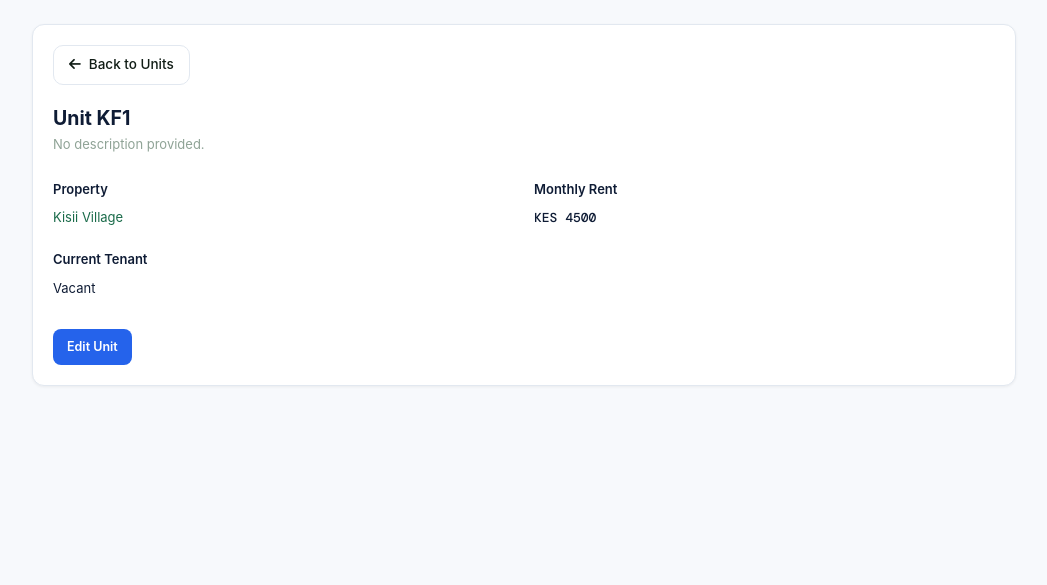
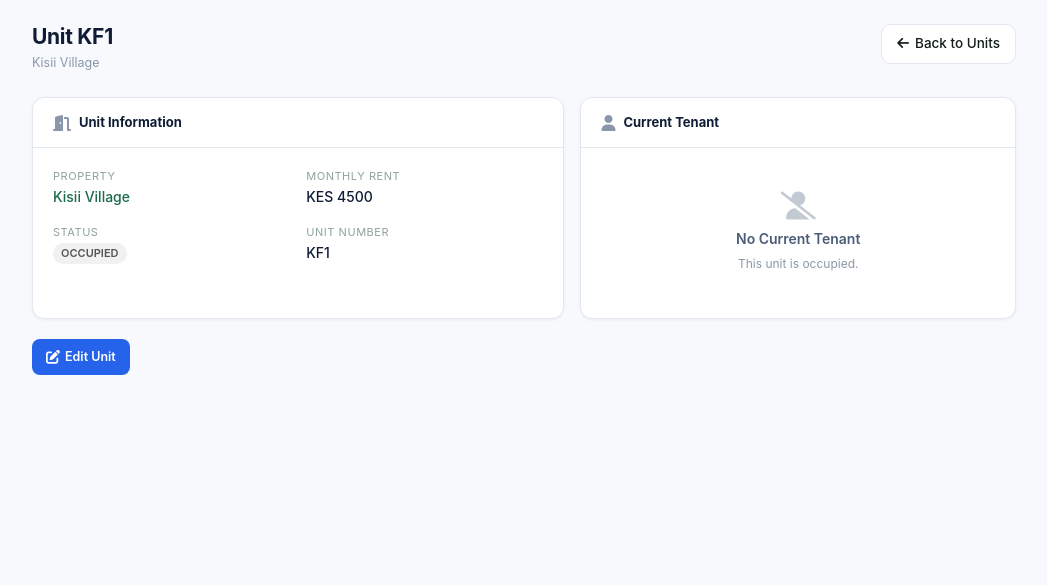
Before and after one commit to J-ohnP-aul/house_management, a Django app: page /properties/unit/detail/3/ in a window 1280 px wide. Shown: the top 585 px of the page, without its empty margins (232-1279 px from the left). Run offline with Django 5.2, Linux system fonts and the light colour scheme; data comes from the database, SQL or seed files in the repository; parts of the project's set-up code (start-up, migrations or seed data) failed here and were passed over.

Commit message:
edited  unit page

```diff
--- a/properties/views.py
+++ b/properties/views.py
@@ -123,5 +123,4 @@ def unit_edit(request, pk):
     return render(request, 'units/unit_form.html', {'form': form})
 def unit_detail(request, id):
     unit = get_object_or_404(Unit, id=id)
-    # tenant =
     return render(request, 'units/u_detail.html', {'unit':unit})
--- a/templates/units/u_detail.html
+++ b/templates/units/u_detail.html
@@ -1,52 +1,143 @@
 {% extends 'base.html' %}
+{% load static %}
 
-{% block title %}Unit Details | Rental Manager{% endblock %}
-{% block topbar_title %}Unit Details{% endblock %}
+{% block title %}Unit {{ unit.unit_number }} | Rental Manager{% endblock %}
+{% block topbar_title %}Unit {{ unit.unit_number }}{% endblock %}
 
 {% block content %}
+<div class="page-header">
+    <div class="page-header-left">
+        <h1>Unit {{ unit.unit_number }}</h1>
+        <p>{{ unit.parent_property.name }}</p>
+    </div>
+    <div class="page-header-actions">
+        <a href="{% url 'unit_list' %}" class="btn btn-secondary">
+            <i class="fas fa-arrow-left" aria-hidden="true"></i>
+            <span class="btn-text">Back to Units</span>
+        </a>
+    </div>
+</div>
+
+<div class="db-row--two" style="margin-bottom: 20px;">
+    <!-- Unit Information Card -->
     <div class="card">
+        <div class="card-header">
+            <span class="card-title">
+                <i class="fas fa-door-open" aria-hidden="true"></i>
+                Unit Information
+            </span>
+        </div>
         <div class="card-body">
-        <a href="{% url 'unit_list' %}" class="btn btn-secondary" style="margin-bottom:18px; display:inline-flex; align-items:center; gap:8px;">
-            <i class="fas fa-arrow-left"></i> Back to Units
-        </a>
-        <h2 style="margin-top:0;">Unit {{ unit.unit_number }}</h2>
-        <p style="color:var(--txt-muted); margin-bottom:1.5rem;">{{ unit.description|default:"No description provided." }}</p>
-
-        <div style="display:grid; grid-template-columns: 1fr 1fr; gap:20px;">
+            <div style="display: grid; grid-template-columns: 1fr 1fr; gap: 16px;">
                 <div>
-                <h4 style="font-weight:600; margin-bottom:0.5rem;">Property</h4>
-                <a href="{% url 'property_detail' unit.parent_property.id %}" style="color:var(--brand); text-decoration:none; font-size:13px;">
+                    <div class="detail-label" style="font-size: 11px; color: var(--txt-muted); text-transform: uppercase; letter-spacing: 0.05em;">Property</div>
+                    <div class="detail-value" style="font-size: 14px; font-weight: 500;">
+                        <a href="{% url 'property_detail' unit.parent_property.id %}" style="color: var(--brand); text-decoration: none;">
                             {{ unit.parent_property.name }}
                         </a>
                     </div>
+                </div>
                 <div>
-                <h4 style="font-weight:600; margin-bottom:0.5rem;">Monthly Rent</h4>
-                <span style="font-family:'DM Mono', monospace; font-size:13px; font-weight:500;">
-                    KES {{ unit.monthly_rent|floatformat:"0" }}
+                    <div class="detail-label" style="font-size: 11px; color: var(--txt-muted); text-transform: uppercase; letter-spacing: 0.05em;">Monthly Rent</div>
+                    <div class="detail-value" style="font-size: 14px; font-weight: 500;">KES {{ unit.monthly_rent|floatformat:"0" }}</div>
+                </div>
+                <div>
+                    <div class="detail-label" style="font-size: 11px; color: var(--txt-muted); text-transform: uppercase; letter-spacing: 0.05em;">Status</div>
+                    <div class="detail-value">
+                        <span class="badge
+                            {% if unit.status == 'Occupied' %}badge-green
+                            {% elif unit.status == 'Reserved' %}badge-amber
+                            {% else %}badge-gray{% endif %}">
+                            {{ unit.status }}
                         </span>
                     </div>
-            <!-- Additional details can be added here -->
+                </div>
+                <div>
+                    <div class="detail-label" style="font-size: 11px; color: var(--txt-muted); text-transform: uppercase; letter-spacing: 0.05em;">Unit Number</div>
+                    <div class="detail-value" style="font-size: 14px; font-weight: 500;">{{ unit.unit_number }}</div>
+                </div>
+                {% if unit.bedrooms %}
+                <div>
+                    <div class="detail-label" style="font-size: 11px; color: var(--txt-muted); text-transform: uppercase; letter-spacing: 0.05em;">Bedrooms</div>
+                    <div class="detail-value">{{ unit.bedrooms }}</div>
+                </div>
+                {% endif %}
+                {% if unit.bathrooms %}
+                <div>
+                    <div class="detail-label" style="font-size: 11px; color: var(--txt-muted); text-transform: uppercase; letter-spacing: 0.05em;">Bathrooms</div>
+                    <div class="detail-value">{{ unit.bathrooms }}</div>
+                </div>
+                {% endif %}
+                {% if unit.size_sqm %}
+                <div>
+                    <div class="detail-label" style="font-size: 11px; color: var(--txt-muted); text-transform: uppercase; letter-spacing: 0.05em;">Size</div>
+                    <div class="detail-value">{{ unit.size_sqm }} sqm</div>
+                </div>
+                {% endif %}
+            </div>
+            {% if unit.description %}
+            <div style="margin-top: 16px;">
+                <div class="detail-label" style="font-size: 11px; color: var(--txt-muted); text-transform: uppercase; letter-spacing: 0.05em;">Description</div>
+                <div class="detail-value" style="font-size: 13px;">{{ unit.description }}</div>
+            </div>
+            {% endif %}
+        </div>
     </div>
 
-        <div style="margin-top:20px;">
+    <!-- Current Tenant Card -->
+    <div class="card">
+        <div class="card-header">
+            <span class="card-title">
+                <i class="fas fa-user" aria-hidden="true"></i>
+                Current Tenant
+            </span>
+        </div>
+        <div class="card-body">
             {% if unit.current_tenant %}
-                <h4 style="font-weight:600; margin-bottom:0.5rem;">Current Tenant</h4>
-                <p>{{ unit.current_tenant }}</p>
-                <p style="color:var(--txt-muted); font-size:13px;">Move-in Date: {{ unit.moveindate }}</p>
-                <p style="color:var(--txt-muted); font-size:13px;">monthlypayment Date: {{ unit.moveindate }}</p>
-                <p style="color:rgb(208, 49, 49); font-size:13px;">Remaining days to Pay: {{ unit.days_until_rent_due }}</p>
-
+                <div style="display: flex; align-items: center; gap: 12px; margin-bottom: 16px;">
+                    <div class="avatar" style="width: 48px; height: 48px; font-size: 18px;">
+                        {{ unit.current_tenant|first|upper }}
+                    </div>
+                    <div>
+                        <h3 style="font-size: 16px; font-weight: 600; margin: 0;">{{ unit.current_tenant }}</h3>
+                        <p style="color: var(--txt-muted); font-size: 12px; margin: 2px 0 0;">Move-in: {{ unit.moveindate|date:"M d, Y" }}</p>
+                    </div>
+                </div>
+                <div style="display: grid; grid-template-columns: 1fr 1fr; gap: 12px; font-size: 13px;">
+                    <div>
+                        <span style="color: var(--txt-muted);">Phone:</span>
+                        <strong>{{ unit.tenant_phone|default:"—" }}</strong>
+                    </div>
+                    <div>
+                        <span style="color: var(--txt-muted);">Rent Due Day:</span>
+                        <strong>{{ unit.moveindate.day }}</strong>
+                    </div>
+                </div>
+                {% if unit.days_until_rent_due %}
+                <div style="margin-top: 12px; padding-top: 12px; border-top: 1px solid var(--border);">
+                    <div style="display: flex; justify-content: space-between;">
+                        <span style="color: var(--txt-muted);">Days until rent due:</span>
+                        <strong class="{% if unit.days_until_rent_due <= 0 %}text-red{% else %}text-green{% endif %}">
+                            {{ unit.days_until_rent_due }} days
+                        </strong>
+                    </div>
+                </div>
+                {% endif %}
             {% else %}
-                <h4 style="font-weight:600; margin-bottom:0.5rem;">Current Tenant</h4>
-                <p>Vacant</p>
+                <div class="empty-state" style="padding: 24px 12px;">
+                    <i class="fas fa-user-slash" style="font-size: 28px; opacity: 0.5;"></i>
+                    <h3 style="font-size: 14px; margin-top: 8px;">No Current Tenant</h3>
+                    <p style="font-size: 12px;">This unit is {{ unit.status|lower }}.</p>
+                </div>
             {% endif %}
-        </div>
-
-        <!-- Action buttons -->
-        <div style="margin-top:30px; display:flex; gap:10px;">
-            <a href="#" class="btn btn-primary">Edit Unit</a>
-            <!-- Additional actions like "View Lease", "Add Maintenance Request" can be added here -->
         </div>
     </div>
 </div>
+
+<!-- Action Buttons -->
+<div style="display: flex; gap: 12px; margin-top: 8px;">
+    <a href="{% url 'unit_edit' unit.id %}" class="btn btn-primary">
+        <i class="fas fa-edit"></i> Edit Unit
+    </a>
+</div>
 {% endblock %}
```
Lines whose indentation alone changed are shown as unchanged.
